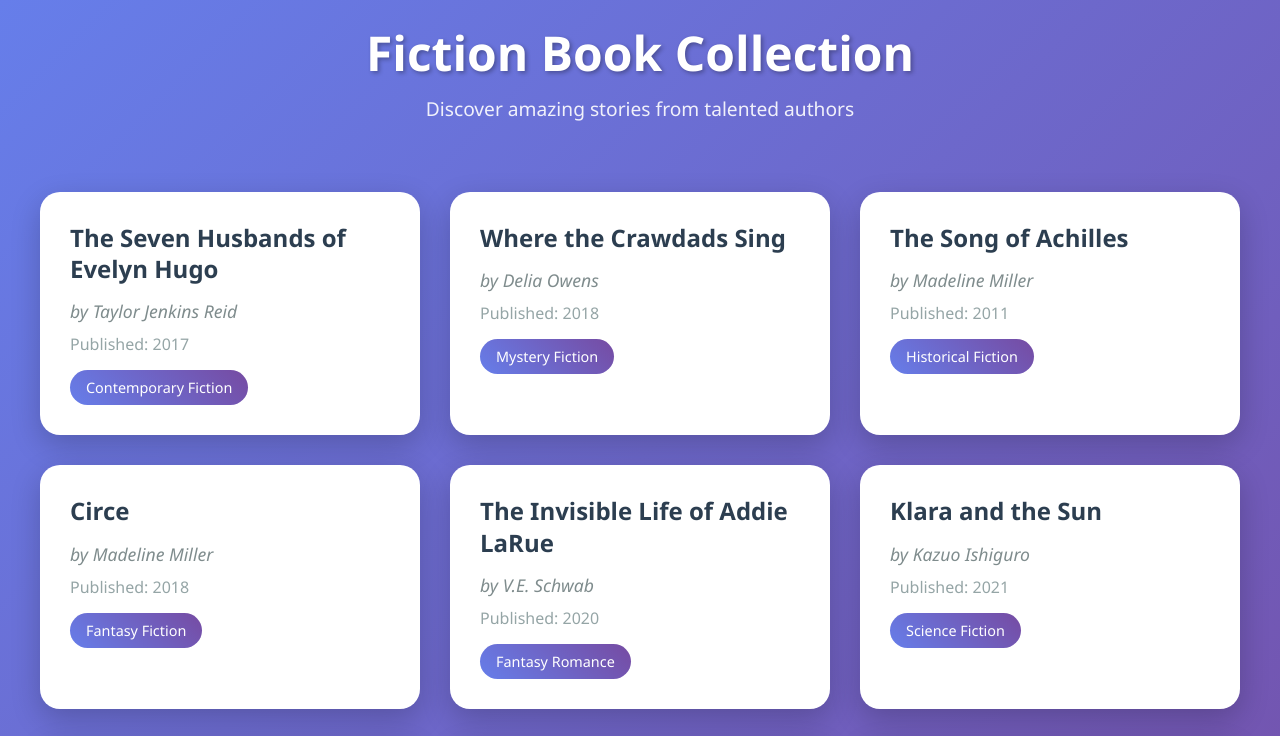
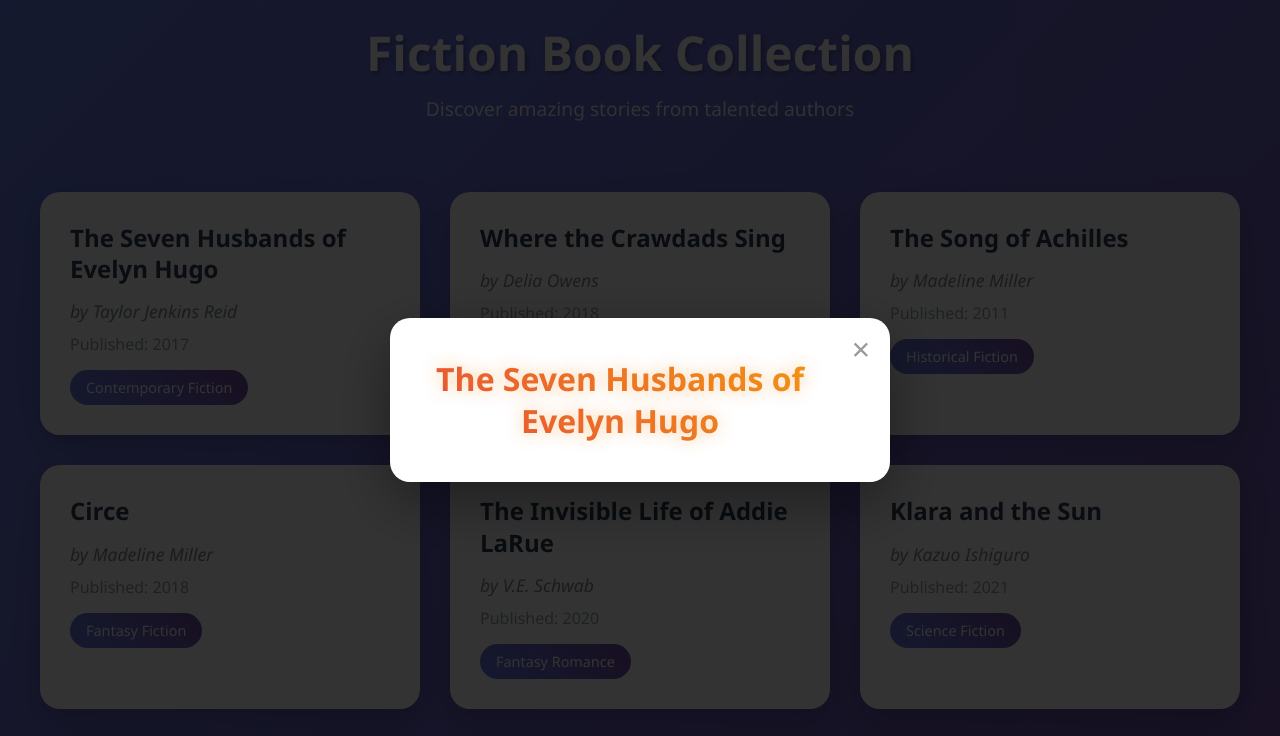
Before and after one commit to ARISTODE/cursor_webapp, a plain HTML site: page index.html in a window 1280 px wide. Both pictures are taken after a click on the element 230 px from the left and 313 px from the top of the page. Shown: the top 736 px of the page. Drawn offline with Linux system fonts and the light colour scheme.

Commit message:
add callout box

```diff
--- a/script.js
+++ b/script.js
@@ -73,6 +73,53 @@ const books = [
     }
 ];
 
+function createCalloutBox(title) {
+    // Remove any existing callout box
+    const existingCallout = document.querySelector('.callout-box');
+    if (existingCallout) {
+        existingCallout.remove();
+    }
+
+    const calloutBox = document.createElement('div');
+    calloutBox.className = 'callout-box';
+    calloutBox.innerHTML = `
+        <div class="callout-content">
+            <span class="callout-close">&times;</span>
+            <h2 class="callout-title">${title}</h2>
+        </div>
+    `;
+
+    // Add click event to close button
+    const closeBtn = calloutBox.querySelector('.callout-close');
+    closeBtn.addEventListener('click', (e) => {
+        e.stopPropagation();
+        calloutBox.remove();
+    });
+
+    // Add click event to close when clicking outside
+    calloutBox.addEventListener('click', (e) => {
+        if (e.target === calloutBox) {
+            calloutBox.remove();
+        }
+    });
+
+    // Add ESC key functionality
+    const handleEscape = (e) => {
+        if (e.key === 'Escape') {
+            calloutBox.remove();
+            document.removeEventListener('keydown', handleEscape);
+        }
+    };
+    document.addEventListener('keydown', handleEscape);
+
+    document.body.appendChild(calloutBox);
+
+    // Add animation
+    setTimeout(() => {
+        calloutBox.classList.add('show');
+    }, 10);
+}
+
 function createBookCard(book) {
     const bookCard = document.createElement('div');
     bookCard.className = 'book-card';
@@ -83,6 +130,11 @@ function createBookCard(book) {
         <div class="book-year">Published: ${book.year}</div>
         <div class="book-genre">${book.genre}</div>
     `;
+
+    // Add click event listener to show callout box
+    bookCard.addEventListener('click', () => {
+        createCalloutBox(book.title);
+    });
 
     return bookCard;
 }
--- a/styles.css
+++ b/styles.css
@@ -121,6 +121,81 @@ header p {
     box-shadow: 0 5px 15px rgba(102, 126, 234, 0.4);
 }
 
+/* Callout Box Styles */
+.callout-box {
+    position: fixed;
+    top: 0;
+    left: 0;
+    width: 100%;
+    height: 100%;
+    background: rgba(0, 0, 0, 0.8);
+    display: flex;
+    justify-content: center;
+    align-items: center;
+    z-index: 1000;
+    opacity: 0;
+    transition: opacity 0.3s ease;
+}
+
+.callout-box.show {
+    opacity: 1;
+}
+
+.callout-content {
+    background: white;
+    border-radius: 20px;
+    padding: 40px;
+    max-width: 500px;
+    width: 90%;
+    position: relative;
+    transform: scale(0.8);
+    transition: transform 0.3s ease;
+    box-shadow: 0 20px 60px rgba(0, 0, 0, 0.4);
+}
+
+.callout-box.show .callout-content {
+    transform: scale(1);
+}
+
+.callout-close {
+    position: absolute;
+    top: 15px;
+    right: 20px;
+    font-size: 2rem;
+    color: #999;
+    cursor: pointer;
+    transition: color 0.3s ease;
+    line-height: 1;
+    user-select: none;
+}
+
+.callout-close:hover {
+    color: #333;
+}
+
+.callout-title {
+    font-size: 2rem;
+    font-weight: 700;
+    text-align: center;
+    margin: 0;
+    padding-right: 40px;
+    line-height: 1.3;
+    background: linear-gradient(45deg, #e74c3c, #f39c12);
+    -webkit-background-clip: text;
+    -webkit-text-fill-color: transparent;
+    background-clip: text;
+    animation: titleGlow 2s ease-in-out infinite alternate;
+}
+
+@keyframes titleGlow {
+    from {
+        text-shadow: 0 0 10px rgba(231, 76, 60, 0.3);
+    }
+    to {
+        text-shadow: 0 0 20px rgba(243, 156, 18, 0.5);
+    }
+}
+
 @media (max-width: 768px) {
     .books-grid {
         grid-template-columns: 1fr;
@@ -134,4 +209,20 @@ header p {
     .book-card {
         padding: 20px;
     }
+
+    .callout-content {
+        padding: 30px;
+        margin: 20px;
+    }
+
+    .callout-title {
+        font-size: 1.5rem;
+        padding-right: 30px;
+    }
+
+    .callout-close {
+        font-size: 1.5rem;
+        top: 10px;
+        right: 15px;
+    }
 }
```
